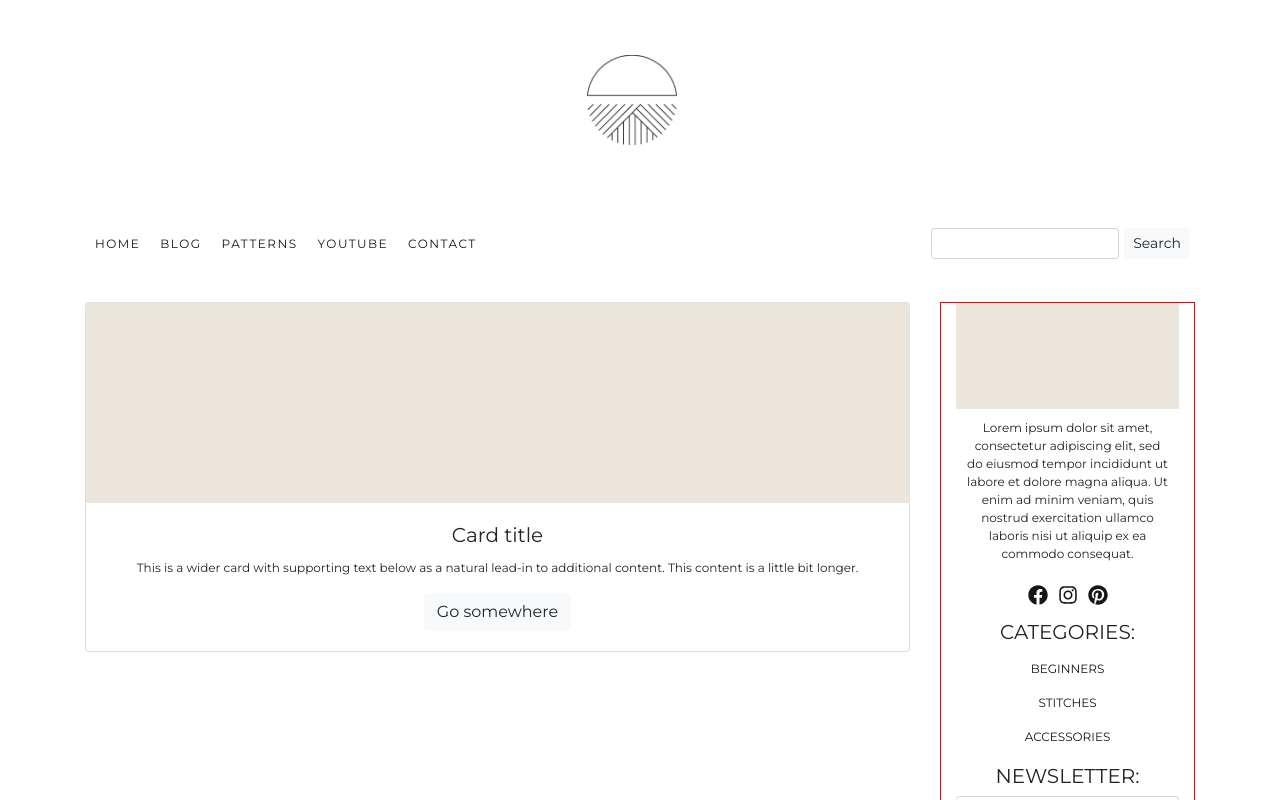
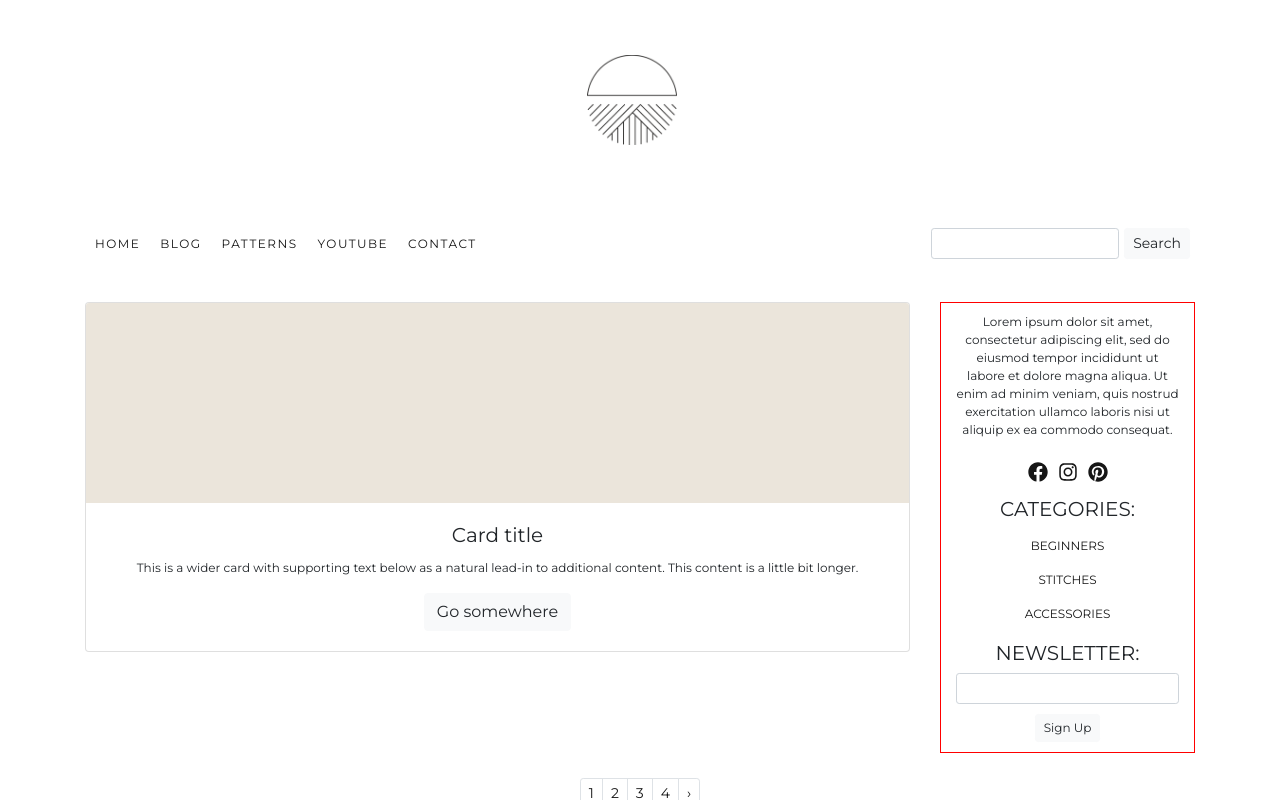
Before and after one commit to veranikabarel/wm-blog, a React (Create React App) app: page /blog in a window 1280 px wide. Shown: the top 800 px of the page. Built offline with nearby package versions, Linux system fonts and the light colour scheme.

Commit message:
fix: add social links to sidebar

```diff
--- a/src/components/aboutMe/index.js
+++ b/src/components/aboutMe/index.js
@@ -1,12 +1,9 @@
 import React from 'react';
-import {Card} from 'react-bootstrap';
-import postPic from '../../assets/random.png';
 import './style.scss';
 
 const AboutMe = () => {
     return (
         <div>
-            <Card.Img className='aboutMeImage' variant="top" src={postPic} />
             <p className='aboutMeText'>Lorem ipsum dolor sit amet, consectetur adipiscing
                 elit, sed do eiusmod tempor incididunt ut labore et dolore magna aliqua. Ut enim
                 ad minim veniam, quis nostrud exercitation ullamco laboris nisi ut aliquip ex ea
--- a/src/components/aboutMe/style.scss
+++ b/src/components/aboutMe/style.scss
@@ -1,6 +1,5 @@
 .aboutMeText {
     text-align: center;
     margin-top: 10px;
-    padding: 0 10px 0 10px;
     font-size: 12px;
 }
--- a/src/components/social/index.js
+++ b/src/components/social/index.js
@@ -7,9 +7,12 @@ import './style.scss';
 const Social = () => {
     return (
         <div className='social'>
-            <FaFacebook className='eachIcon'/>
-            <FaInstagram className='eachIcon'/>
-            <FaPinterest className='eachIcon'/>
+            <a href='https://www.facebook.com/woolmorning/' rel='noopener noreferrer' target='_blank'>
+                <FaFacebook className='eachIcon'/></a>
+            <a href='https://www.instagram.com/_woolmorning/' rel='noopener noreferrer' target='_blank'>
+                <FaInstagram className='eachIcon'/></a>
+            <a href='https://pl.pinterest.com/03vsqb85tksp6e98t3gzhmr9gfui2o/' rel='noopener noreferrer' target='_blank'>
+                <FaPinterest className='eachIcon'/></a>
         </div>
     );
 }
--- a/src/components/social/style.scss
+++ b/src/components/social/style.scss
@@ -1,7 +1,7 @@
 $icons-primary-color: #161616;
+$icons-hover-color: #cc9a48;
 
 .social {
-    color: $icons-primary-color;
     font-size: 20px;
     text-align: center;
     margin: 10px;
@@ -9,4 +9,13 @@ $icons-primary-color: #161616;
 
 .eachIcon {
     margin: 5px;
+    color: $icons-primary-color;
 }
+
+.eachIcon:hover {
+    color: $icons-hover-color;
+}
+
+a {
+    text-decoration: none;
+}
```
Also changed, not shown: src/components/jumbotron/index.js (indentation only).
